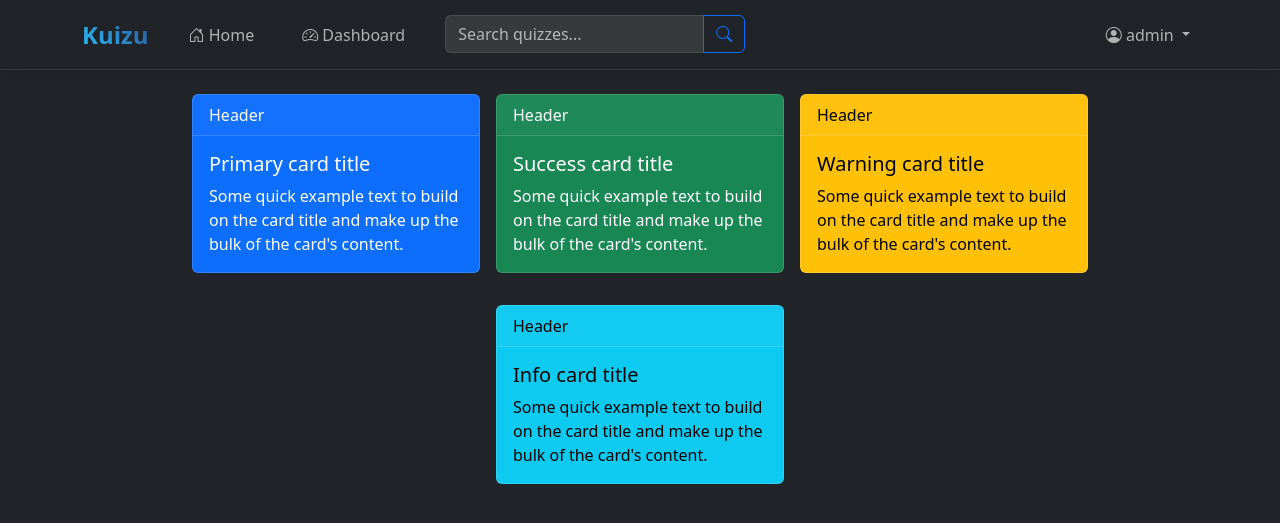
After one commit to 23f2003176/Quiz-Master-App-V1, a Flask app: page /admin_dashboard in a window 1280 px wide. The commit adds this page. Shown: the top 523 px of the page. Run offline with Flask 3, Linux system fonts and the light colour scheme; the visitor is signed in with stand-in values (Sample User, id 1).

```diff
--- a/routes.py
+++ b/routes.py
@@ -43,6 +43,107 @@ def auth_required(func):
         return func(*args, **kwargs)
     return decorated_function
 
+
+
+
+#-------------
+# SIGNUP
+#-------------
+
+@app.route('/signup')
+def signup():
+    return render_template('signup.html')
+
+
+@app.route('/signup', methods=["POST"])
+def signup_post():
+    email = request.form.get('email')
+    username = request.form.get('username')
+    password = request.form.get('password')
+    cnf_password = request.form.get('confirm_password')
+
+    # Check if email is actullay an email
+    if not email or not email.strip():
+        flash("Email cannot be empty")
+        return redirect(url_for('signup'))
+
+    #  Check if user is educated
+    if '@' not in email:
+        flash("Please enter a valid email address")
+        return redirect(url_for('signup'))
+
+    # Check if email already exists
+    if Users.query.filter_by(email=email).first():
+        flash("Email already registered")
+        return redirect(url_for('signup'))
+
+    # checking if username is already taken
+    user = Users.query.filter_by(username=username).first()
+    if user:
+        flash("Username already exists")
+        return redirect(url_for('signup'))
+
+    if not username.strip() or not password.strip():
+        flash("Username or password cannot be empty")
+        return redirect(url_for('signup'))
+
+    if len(password) < 8:
+        flash("Password must be at least 8 characters long")
+        return redirect(url_for('signup'))
+
+    if cnf_password != password:
+        flash("Password does not match")
+        return redirect(url_for('signup'))
+
+    # Create new user with email, username and password
+    new_user = Users(
+        email=email.strip().lower(),
+        username=username.strip(),
+        password=password  # This will trigger the password.setter
+    )
+
+    db.session.add(new_user)
+    db.session.commit()
+
+    flash("User successfully created")
+    return redirect(url_for('login'))
+
+
+
+#-------------
+# Login
+#-------------
+
+@app.route('/login')
+def login():
+    return render_template('login.html') # Handles GET request
+
+@app.route('/login', methods=["POST"])
+def login_post():
+    username = request.form.get('username')
+    password = request.form.get('password')
+
+    # Validate input
+    if not username or not password:
+        flash("Username and password are required")
+        return redirect(url_for('login'))
+
+    user = Users.query.filter_by(username=username).first()
+    if not user:
+        flash("User does not exist, check login details")
+        return redirect(url_for('login'))
+
+    if not user.check_password(password):
+        flash("Incorrect password")
+        return redirect(url_for('login'))
+
+    # Login successful
+    user.login()  # This will handle session creation and last_login update
+    flash("Login successful!")
+    return redirect(url_for('index'))
+
+
+
 #-------------
 # Home Page
 #-------------
@@ -53,13 +154,50 @@ def index():
     # if 'user_id' not in session:
     #     flash("Login to continue")    not required as alredy handed by the auth_required
     #     return redirect(url_for('login'))
-    return render_template('index.html', user = Users.query.get(session['user_id']))
+
+
+    # Redirect to admin dashboard if user is admin
+    user = Users.query.get(session['user_id'])
+    if user.role == 'admin':
+        return redirect(url_for('admin_dashboard'))
+    return render_template('index.html', user = user)
+
+
+#----------------
+# Admin Dashboard
+#----------------
+
+@app.route('/admin_dashboard')
+@auth_required
+def admin_dashboard():
+    user = Users.query.get(session['user_id'])
+    return render_template('admin_dashboard.html', user=user)
+
+
+
+
+#-------------
+# Dashboard
+#-------------
+
+
+@app.route('/dashboard')
+@auth_required
+def dashboard():
+    # if 'user_id' not in session:
+    #     flash("Login to continue")
+    #     return redirect(url_for('login'))
+    user = Users.query.get(session['user_id'])
+    return render_template('dashboard.html', user=user)
+
+
+
+
 
 
 #-------------
 # Profile
 #-------------
-
 
 @app.route('/profile')
 @auth_required
@@ -142,119 +280,6 @@ def allowed_file(filename):
 
 
 
-#-------------
-# Dashboard
-#-------------
-
-
-@app.route('/dashboard')
-@auth_required
-def dashboard():
-    # if 'user_id' not in session:
-    #     flash("Login to continue")
-    #     return redirect(url_for('login'))
-    user = Users.query.get(session['user_id'])
-    return render_template('dashboard.html', user=user)
-
-
-
-
-#-------------
-# Login
-#-------------
-
-@app.route('/login')
-def login():
-    return render_template('login.html') # Handles GET request
-
-@app.route('/login', methods=["POST"])
-def login_post():
-    username = request.form.get('username')
-    password = request.form.get('password')
-
-    # Validate input
-    if not username or not password:
-        flash("Username and password are required")
-        return redirect(url_for('login'))
-
-    user = Users.query.filter_by(username=username).first()
-    if not user:
-        flash("User does not exist, check login details")
-        return redirect(url_for('login'))
-
-    if not user.check_password(password):
-        flash("Incorrect password")
-        return redirect(url_for('login'))
-
-    # Login successful
-    user.login()  # This will handle session creation and last_login update
-    flash("Login successful!")
-    return redirect(url_for('index'))
-
-
-
-#-------------
-# SIGNUP
-#-------------
-
-@app.route('/signup')
-def signup():
-    return render_template('signup.html')
-
-
-@app.route('/signup', methods=["POST"])
-def signup_post():
-    email = request.form.get('email')
-    username = request.form.get('username')
-    password = request.form.get('password')
-    cnf_password = request.form.get('confirm_password')
-
-    # Check if email is actullay an email
-    if not email or not email.strip():
-        flash("Email cannot be empty")
-        return redirect(url_for('signup'))
-
-    #  Check if user is educated
-    if '@' not in email:
-        flash("Please enter a valid email address")
-        return redirect(url_for('signup'))
-
-    # Check if email already exists
-    if Users.query.filter_by(email=email).first():
-        flash("Email already registered")
-        return redirect(url_for('signup'))
-
-    # checking if username is already taken
-    user = Users.query.filter_by(username=username).first()
-    if user:
-        flash("Username already exists")
-        return redirect(url_for('signup'))
-
-    if not username.strip() or not password.strip():
-        flash("Username or password cannot be empty")
-        return redirect(url_for('signup'))
-
-    if len(password) < 8:
-        flash("Password must be at least 8 characters long")
-        return redirect(url_for('signup'))
-
-    if cnf_password != password:
-        flash("Password does not match")
-        return redirect(url_for('signup'))
-
-    # Create new user with email, username and password
-    new_user = Users(
-        email=email.strip().lower(),
-        username=username.strip(),
-        password=password  # This will trigger the password.setter
-    )
-
-    db.session.add(new_user)
-    db.session.commit()
-
-    flash("User successfully created")
-    return redirect(url_for('login'))
-
 
 @app.route('/logout')
 @auth_required
--- /dev/null
+++ b/templates/admin_dashboard.html
@@ -0,0 +1,45 @@
+{% extends 'layout.html' %}
+{%block title%} Admin Dashboard
+{% endblock %}
+{% block content %}
+<!-- Cards to display information -->
+<div class="info-cards d-flex flex-row gap-3 flex-wrap container justify-content-center py-4">
+    <div class="card text-bg-primary mb-3" style="max-width: 18rem;">
+        <div class="card-header">Header</div>
+        <div class="card-body">
+            <h5 class="card-title">Primary card title</h5>
+            <p class="card-text">Some quick example text to build on the card title and make up the bulk of the card's
+                content.</p>
+        </div>
+    </div>
+
+    <div class="card text-bg-success mb-3" style="max-width: 18rem;">
+        <div class="card-header">Header</div>
+        <div class="card-body">
+            <h5 class="card-title">Success card title</h5>
+            <p class="card-text">Some quick example text to build on the card title and make up the bulk of the card's
+                content.</p>
+        </div>
+    </div>
+
+    <div class="card text-bg-warning mb-3" style="max-width: 18rem;">
+        <div class="card-header">Header</div>
+        <div class="card-body">
+            <h5 class="card-title">Warning card title</h5>
+            <p class="card-text">Some quick example text to build on the card title and make up the bulk of the card's
+                content.</p>
+        </div>
+    </div>
+
+    <div class="card text-bg-info mb-3" style="max-width: 18rem;">
+        <div class="card-header">Header</div>
+        <div class="card-body">
+            <h5 class="card-title">Info card title</h5>
+            <p class="card-text">Some quick example text to build on the card title and make up the bulk of the card's
+                content.</p>
+        </div>
+    </div>
+
+</div>
+
+{% endblock %}
```
Also changed, not shown: templates/index.html (+2 -6 lines).
